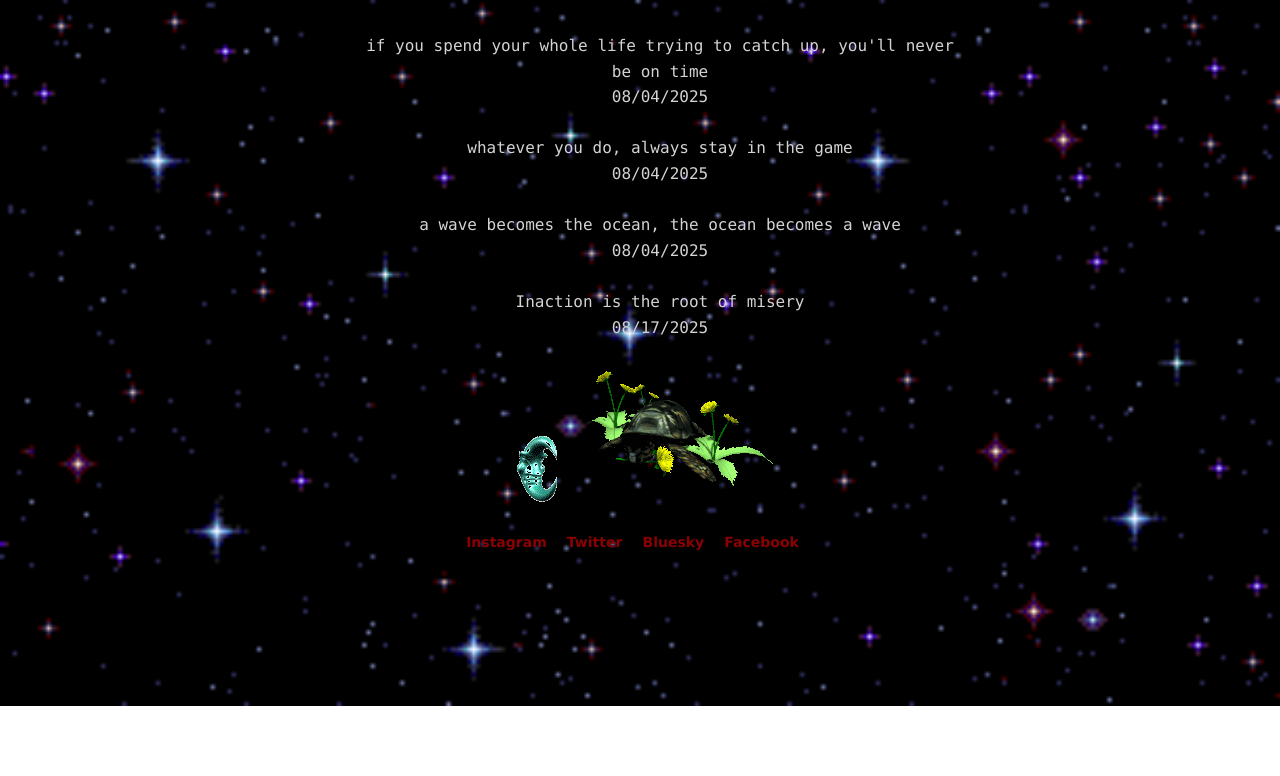
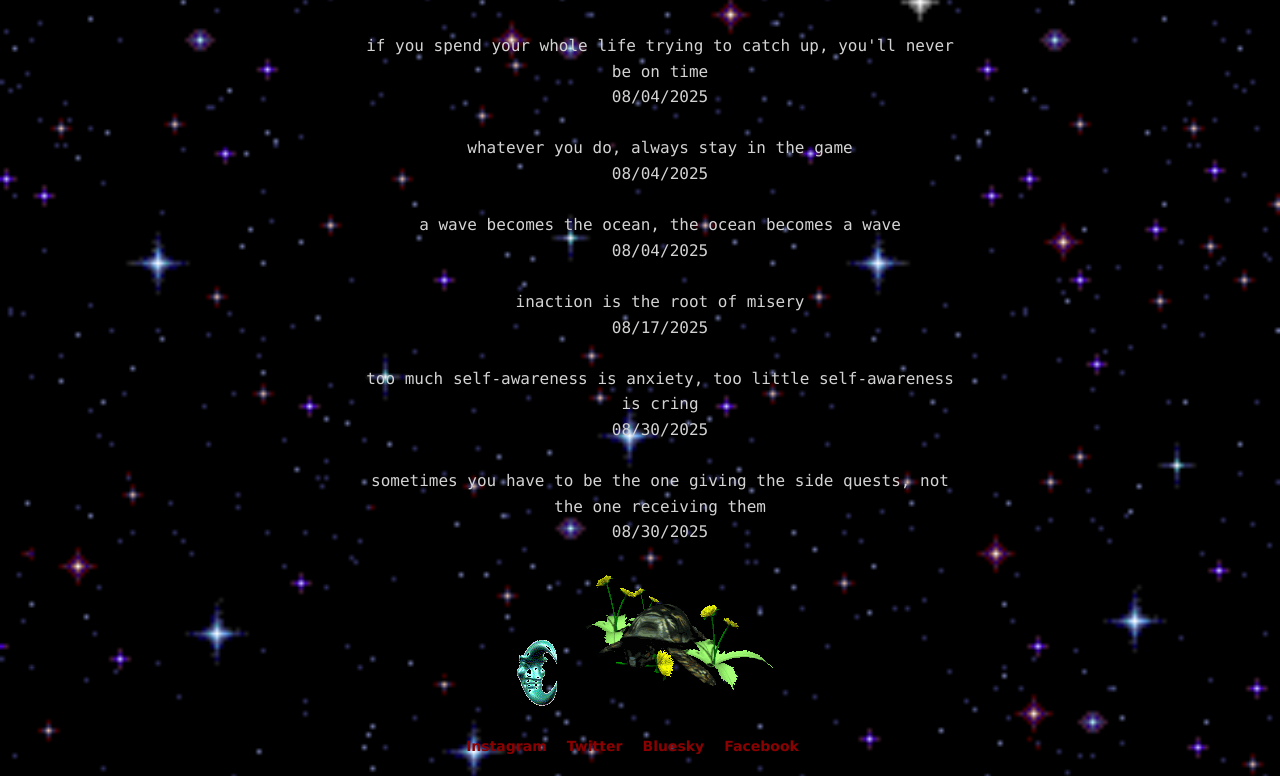
Before and after one commit to Zorzod/LunarTurtle, a plain HTML site: page brainNuggets.html in a window 1280 px wide. Shown: the part 94-870 px from the top of the page. Before the commit the page ends 800 px from the top, so only its background shows below. Drawn offline with Linux system fonts and the light colour scheme.

Commit message:
Update brainNuggets.html

```diff
--- a/brainNuggets.html
+++ b/brainNuggets.html
@@ -35,7 +35,11 @@
 			<br>
 			<li>a wave becomes the ocean, the ocean becomes a wave <br>08/04/2025</li>
 			<br>
-			<li>Inaction is the root of misery <br>08/17/2025</li>
+			<li>inaction is the root of misery <br>08/17/2025</li>
+			<br>
+			<li>too much self-awareness is anxiety, too little self-awareness is cring <br>08/30/2025</li>
+			<br>
+			<li>sometimes you have to be the one giving the side quests, not the one receiving them <br>08/30/2025</li>
 		</ul>
 	</article>
 	<footer>
```
